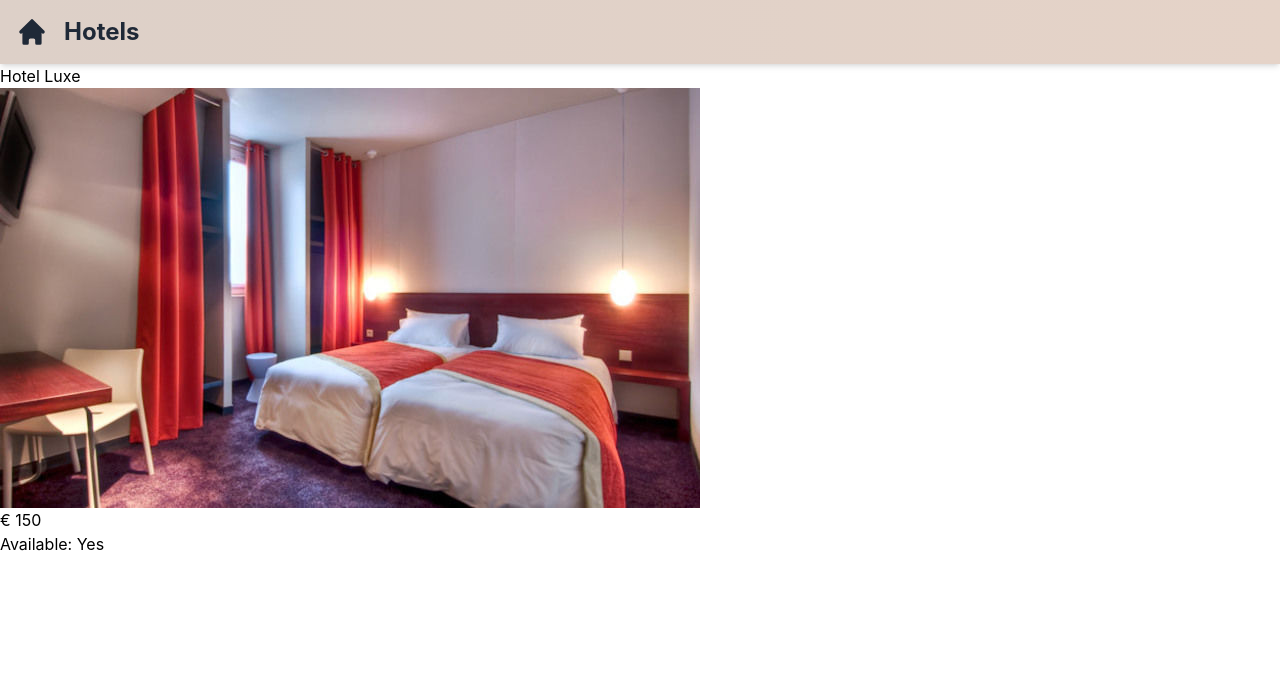
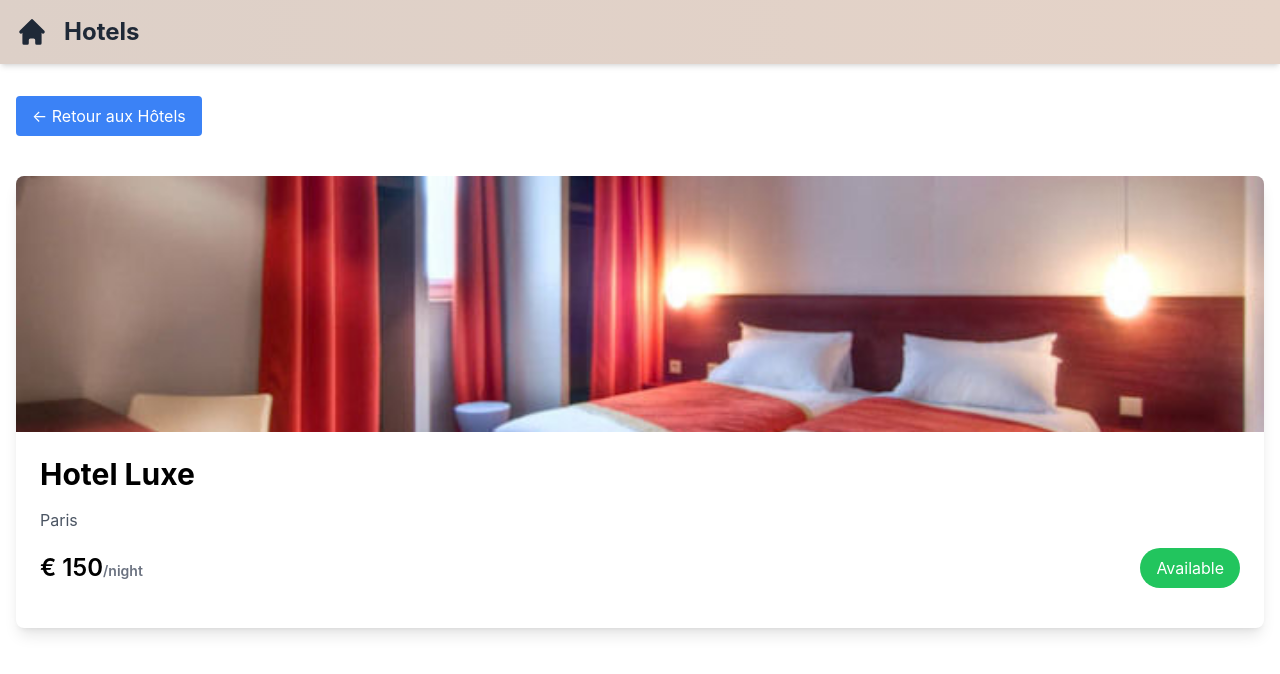
Before and after one commit to Marjo14/Accommodation_site, a React (Create React App) app: page /Hotels/1 in a window 1280 px wide. Shown: the top 674 px of the page. Built offline with nearby package versions, Linux system fonts and the light colour scheme.

Commit message:
Add Button Back to hotel

```diff
--- a/src/components/Header.jsx
+++ b/src/components/Header.jsx
@@ -8,6 +8,7 @@ const Header = () => {
         <div className="container mx-auto flex justify-between items-center">
           {/* CHANGÉ: Remplacé la div par un conteneur flex */}
           <div className="flex items-center">
+
             {/* AJOUTÉ: Nouveau Link pour l'icône de la maison */}
             <Link to="/" className="mr-4">
               <svg xmlns="http://www.w3.org/2000/svg"
--- a/src/pages/DetailsHotel.jsx
+++ b/src/pages/DetailsHotel.jsx
@@ -1,32 +1,44 @@
 import React from 'react'
-import { useParams } from 'react-router-dom'
+import { useParams, Link } from 'react-router-dom'
 import Data from '../data/hotels.json'
 import { useState, useEffect } from 'react'
 
 const DetailsHotel = () => {
-    const {id} = useParams(); //Return un objet
-    //console.log(id);
-    const [hotel, setHotel] = useState(null); //Initialise l'état qui est nulle
+    const { id } = useParams();
+    const [hotel, setHotel] = useState(null);
 
-    useEffect(() => { // Charge le composant à chaque fois que le code est exécuté
-        const selectedHotel = Data.find(h => h.id === parseInt(id)); //Lors du chargement initial du composant
-        setHotel(selectedHotel); //contient l'hotel qui a été trouvé par son ID
-      }, [id]);
-      console.log(hotel)
-      if (!hotel) {
-        return <p>Loading...</p>;
-      }
+    useEffect(() => {
+        const selectedHotel = Data.find(h => h.id === parseInt(id));
+        setHotel(selectedHotel);
+    }, [id]);
 
-  return (
-    <div>
-    <h2> {hotel.name}</h2>
-    <img src={hotel.image}  />
-    <p> € {hotel.price}</p>
-    <p>Available: {hotel.available ? 'Yes' : 'No'}</p>
+    if (!hotel) {
+        return <div className="flex justify-center items-center h-screen">
+            <p className="text-xl font-semibold">Loading...</p>
+        </div>;
+    }
 
-    </div>
-
-  )
+    return (
+        <div className="container mx-auto px-4 py-8">
+            <Link to="/hotels" className="mb-6 inline-block bg-blue-500 text-white px-4 py-2 rounded hover:bg-blue-600 transition duration-300">
+                ← Retour aux Hôtels
+            </Link>
+            <div className="bg-white shadow-lg rounded-lg overflow-hidden mt-4">
+                <img src={hotel.image} alt={hotel.name} className="w-full h-64 object-cover object-center" />
+                <div className="p-6">
+                    <h2 className="text-3xl font-bold mb-4">{hotel.name}</h2>
+                    <p className="text-gray-600 mb-4">{hotel.location}</p>
+                    <div className="flex justify-between items-center mb-4">
+                        <p className="text-2xl font-semibold">€ {hotel.price}<span className="text-sm text-gray-500">/night</span></p>
+                        <p className={`px-4 py-2 rounded-full ${hotel.available ? 'bg-green-500 text-white' : 'bg-red-500 text-white'}`}>
+                            {hotel.available ? 'Available' : 'Not Available'}
+                        </p>
+                    </div>
+                    <p className="text-gray-700">{hotel.description}</p>
+                </div>
+            </div>
+        </div>
+    )
 }
 
 export default DetailsHotel
--- a/src/pages/Hotels.jsx
+++ b/src/pages/Hotels.jsx
@@ -11,8 +11,12 @@ const Hotels = ({ addToCardsHotels }) => {
     };
 
     return (
-        <div className="w-full px-4">
-            <h2 className="text-2xl font-bold mb-6 text-center">Vous trouverez la sélection des hôtels :</h2>
+        <div className="w-full px-10">
+            <h2 className="text-2xl font-bold mb-10 text-center mt-5"> {/* Ajoutez mt-4 pour l'espace supérieur */}
+    Vous trouverez la sélection des hôtels :
+</h2>
+
+
             <div className="flex justify-between">
                 {cardsHotels.slice(0, 3).map((element) => (
                     <CardsHotels
```
